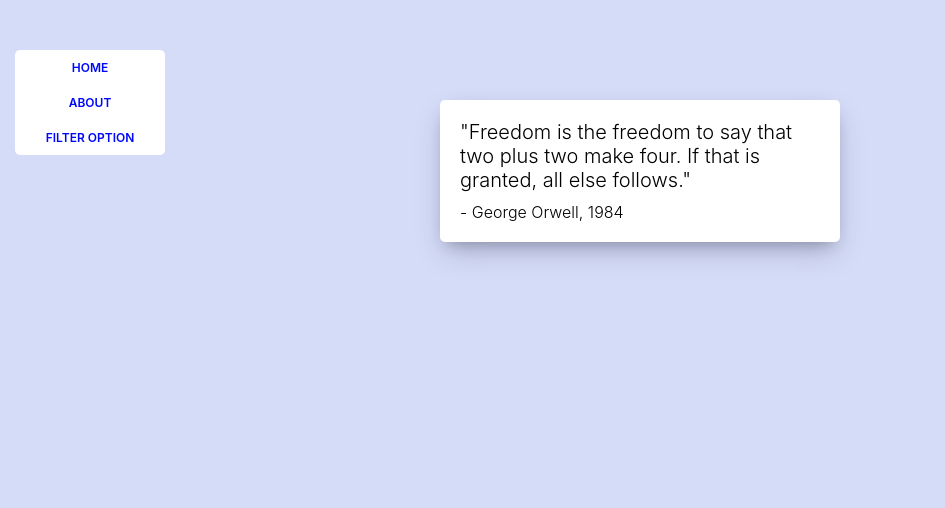
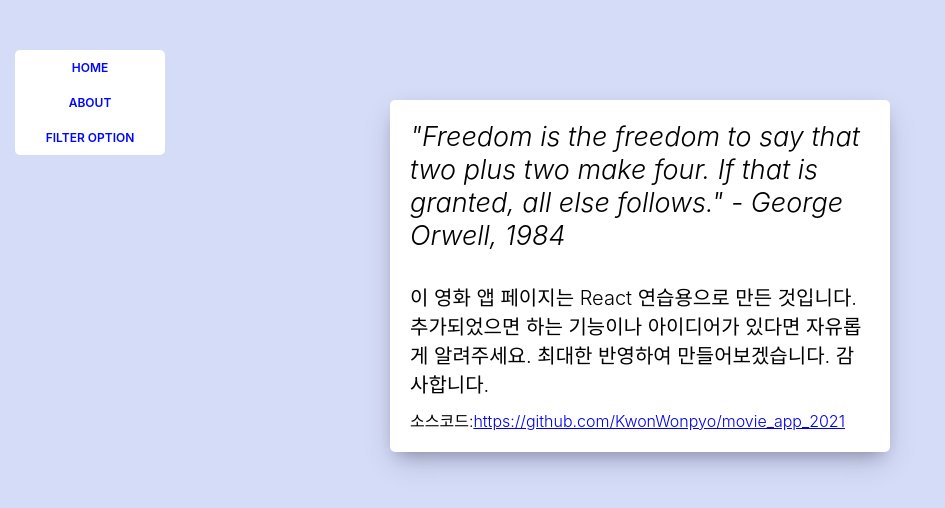
Before and after one commit to KwonWonpyo/movie_app_2021, a React (Create React App) app: page /#/about in a window 1280 px wide. Shown: the top 508 px of the page, without its empty margins (0-945 px from the left). Built offline with nearby package versions, Linux system fonts and the light colour scheme.

Commit message:
배포 오류 수정 및 About 페이지 수정 - 배포가 되지 않는 오류가 있어 json 파일 수정 - About 페이지에 내용 추가 - Filter Option 미구현 팝업 메시지 추가

```diff
--- a/package.json
+++ b/package.json
@@ -17,7 +17,7 @@
   "scripts": {
     "start": "react-scripts start",
     "build": "react-scripts build",
-    "predeploy": "npm run start",
+    "predeploy": "npm run build",
     "deploy": "gh-pages -d build"
   },
   "eslintConfig": {
--- a/src/components/Navigation.js
+++ b/src/components/Navigation.js
@@ -7,7 +7,7 @@
         <div className="nav">
             <Link to="/">Home</Link>
             <Link to="/about">About</Link>
-            <span className="filter">
+            <span className="filter" title="미구현입니다">
                 Filter Option
             </span>
         </div>
--- a/src/routes/About.css
+++ b/src/routes/About.css
@@ -8,15 +8,24 @@
     margin: 0 auto;
     margin-top: 100px;
     width: 100%;
-    max-width: 400px;
+    max-width: 500px;
     font-weight: 300;
 }
 
-.about__container span:first-child {
+.about__container .idiom {
+    display: block;
+    font-size: 27px;
+    font-weight: 350;
+    font-style: italic;
+    margin-bottom: 30px;
+}
+
+.about__container .intro {
+    display: block;
     font-size: 20px;
 }
 
-.about__container span:last-child {
+.about__container .contact {
     display: block;
     margin-top: 10px;
 }
--- a/src/routes/About.js
+++ b/src/routes/About.js
@@ -1,14 +1,26 @@
 import React from 'react';
+import { Link } from 'react-router-dom';
 import './About.css';
 
 function About() {
   return (
     <div className="about__container">
-        <span>
+        <span className="idiom">
             "Freedom is the freedom to say that two plus two make four.
-            If that is granted, all else follows."
+            If that is granted, all else follows." - George Orwell, 1984
         </span>
-        <span>- George Orwell, 1984</span>
+        <span className="intro">
+            이 영화 앱 페이지는 React 연습용으로 만든 것입니다.
+            추가되었으면 하는 기능이나 아이디어가 있다면 자유롭게 알려주세요.
+            최대한 반영하여 만들어보겠습니다.
+            감사합니다.
+        </span>
+        <span className="contact">
+            소스코드:
+            <Link to="https://github.com/KwonWonpyo/movie_app_2021">
+                https://github.com/KwonWonpyo/movie_app_2021
+            </Link>
+        </span>
     </div>
   );
 }
```
